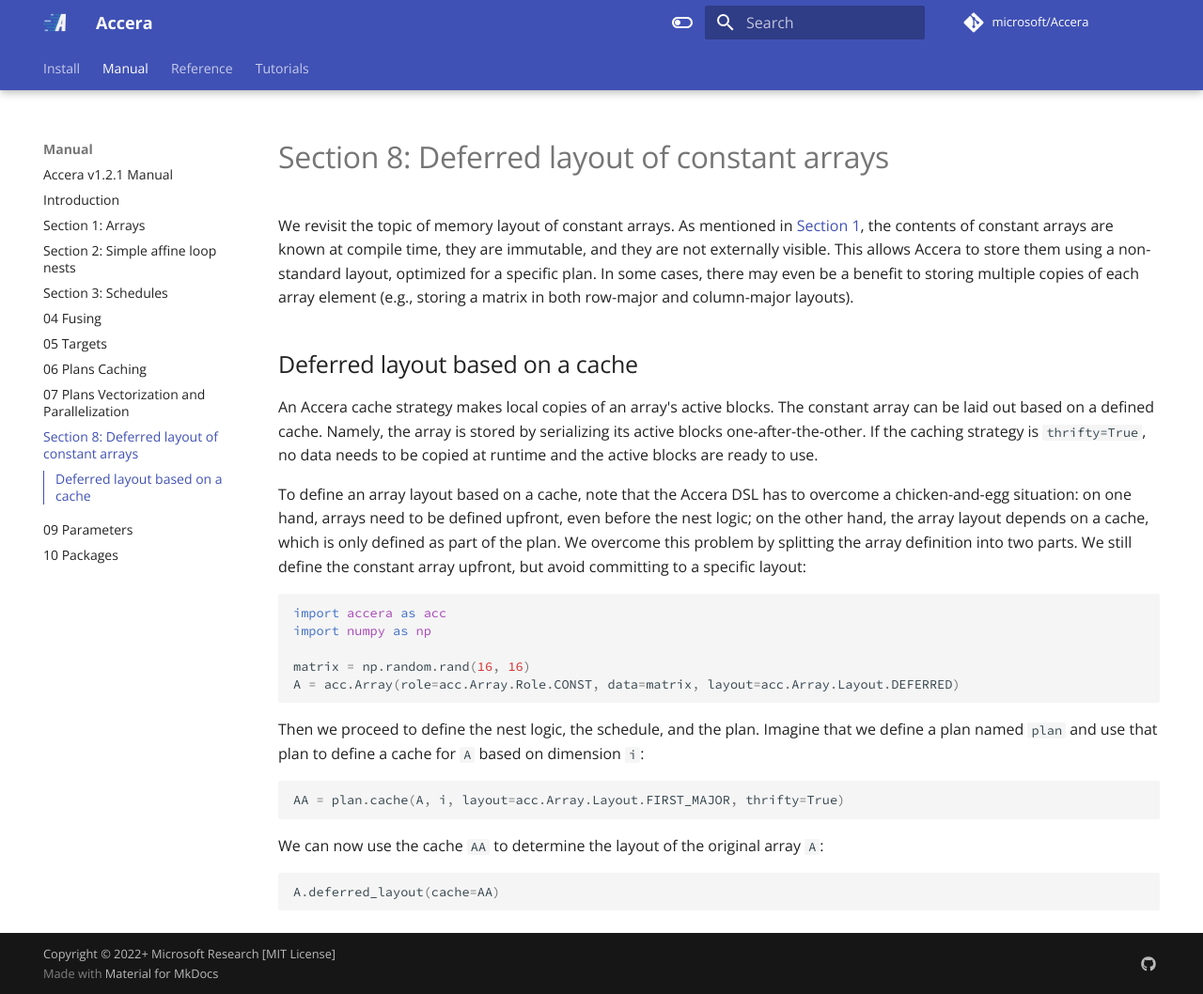
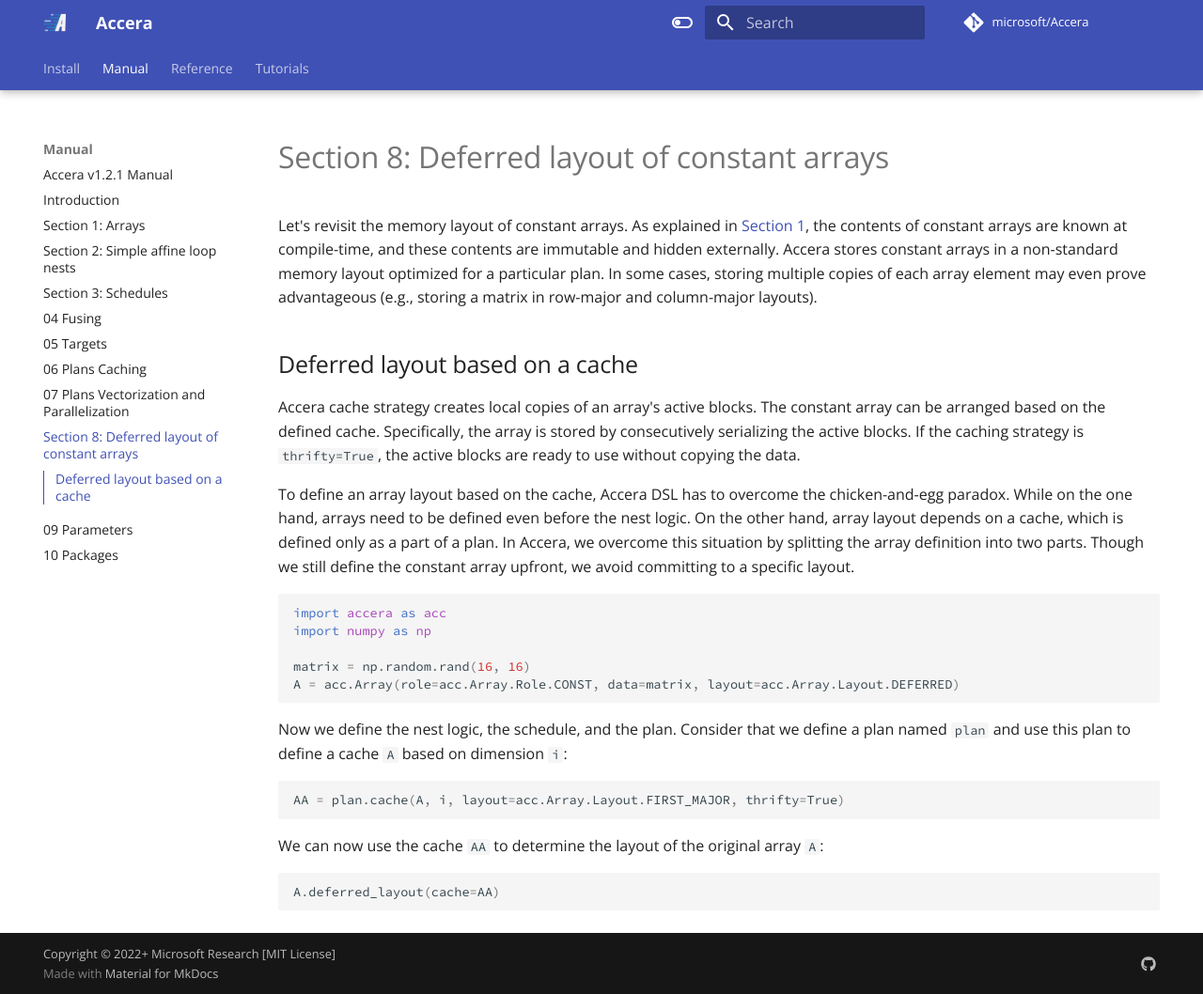
Before and after one commit to microsoft/Accera, an MkDocs documentation site: the page built from docs/Manual/08 Deferred Layout of Constant Arrays.md, in a window 1280 px wide and 1058 px high. Shown: the whole window at 94% size. Built offline with MkDocs 1.6.1 and Material for MkDocs 9.7.7, drawn with Linux system fonts in a browser that asks for light colours; comment, search, counter and statistics services are not loaded.

Commit message:
Complete refactoring of manual docs: Deferred Layout of ConstantArrays

````diff
--- a/docs/Manual/08 Deferred Layout of Constant Arrays.md
+++ b/docs/Manual/08 Deferred Layout of Constant Arrays.md
@@ -2,12 +2,12 @@
 [//]: # (Version: v1.2.1)
 
 # Section 8: Deferred layout of constant arrays
-We revisit the topic of memory layout of constant arrays. As mentioned in [Section 1](<01%20Arrays.md>), the contents of constant arrays are known at compile time, they are immutable, and they are not externally visible. This allows Accera to store them using a non-standard layout, optimized for a specific plan. In some cases, there may even be a benefit to storing multiple copies of each array element (e.g., storing a matrix in both row-major and column-major layouts).
+Let's revisit the memory layout of constant arrays. As explained in [Section 1](<01%20Arrays.md>), the contents of constant arrays are known at compile-time, and these contents are immutable and hidden externally. Accera stores constant arrays in a non-standard memory layout optimized for a particular plan. In some cases, storing multiple copies of each array element may even prove advantageous (e.g., storing a matrix in row-major and column-major layouts).
 
 ## Deferred layout based on a cache
-An Accera cache strategy makes local copies of an array's active blocks. The constant array can be laid out based on a defined cache. Namely, the array is stored by serializing its active blocks one-after-the-other. If the caching strategy is `thrifty=True`, no data needs to be copied at runtime and the active blocks are ready to use.
+Accera cache strategy creates local copies of an array's active blocks. The constant array can be arranged based on the defined cache. Specifically, the array is stored by consecutively serializing the active blocks. If the caching strategy is `thrifty=True`, the active blocks are ready to use without copying the data.
 
-To define an array layout based on a cache, note that the Accera DSL has to overcome a chicken-and-egg situation: on one hand, arrays need to be defined upfront, even before the nest logic; on the other hand, the array layout depends on a cache, which is only defined as part of the plan. We overcome this problem by splitting the array definition into two parts. We still define the constant array upfront, but avoid committing to a specific layout:
+To define an array layout based on the cache, Accera DSL has to overcome the chicken-and-egg paradox. While on the one hand, arrays need to be defined even before the nest logic. On the other hand, array layout depends on a cache, which is defined only as a part of a plan. In Accera, we overcome this situation by splitting the array definition into two parts. Though we still define the constant array upfront, we avoid committing to a specific layout.
 ```python
 import accera as acc
 import numpy as np
@@ -15,7 +15,7 @@
 matrix = np.random.rand(16, 16)
 A = acc.Array(role=acc.Array.Role.CONST, data=matrix, layout=acc.Array.Layout.DEFERRED)
 ```
-Then we proceed to define the nest logic, the schedule, and the plan. Imagine that we define a plan named `plan` and use that plan to define a cache for `A` based on dimension `i`:
+Now we define the nest logic, the schedule, and the plan. Consider that we define a plan named `plan` and use this plan to define a cache `A` based on dimension `i`:
 ```python
 AA = plan.cache(A, i, layout=acc.Array.Layout.FIRST_MAJOR, thrifty=True)
 ```
````
